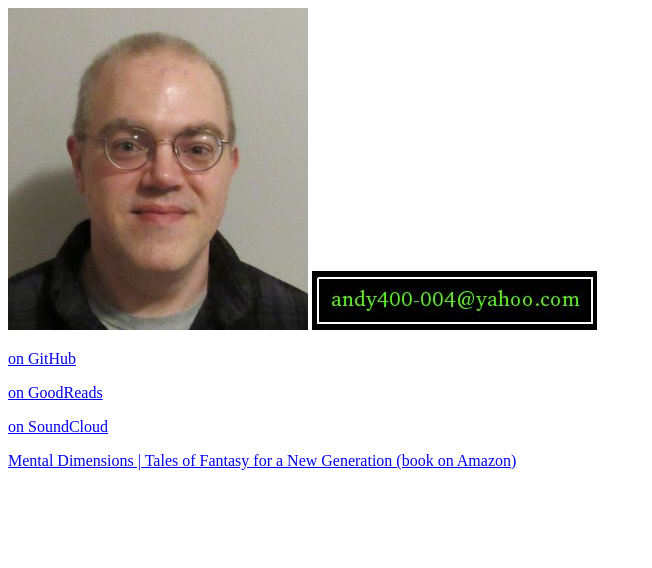
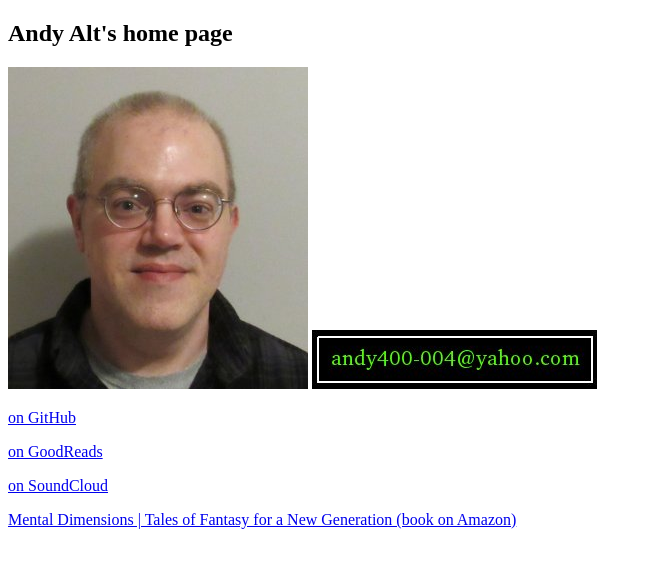
Before and after one commit to andy5995/andy5995.github.io, a plain HTML site: page index.html in a window 1280 px wide. Shown: the whole page, without its empty margins (0-652 px from the left). Drawn offline with Linux system fonts and the light colour scheme.

Commit message:
adding header

```diff
--- a/index.html
+++ b/index.html
@@ -5,6 +5,7 @@
 <title>Andy Alt</title>
 </head>
 <body>
+  <h2>Andy Alt's home page</h2>
 
   <img src="./aa_headshot_20170918_300x322.JPG" alt="Andy Alt headshot" height="322" width="300">
   <img src="./email.jpg" alt="email" height="59" width="285">
```
